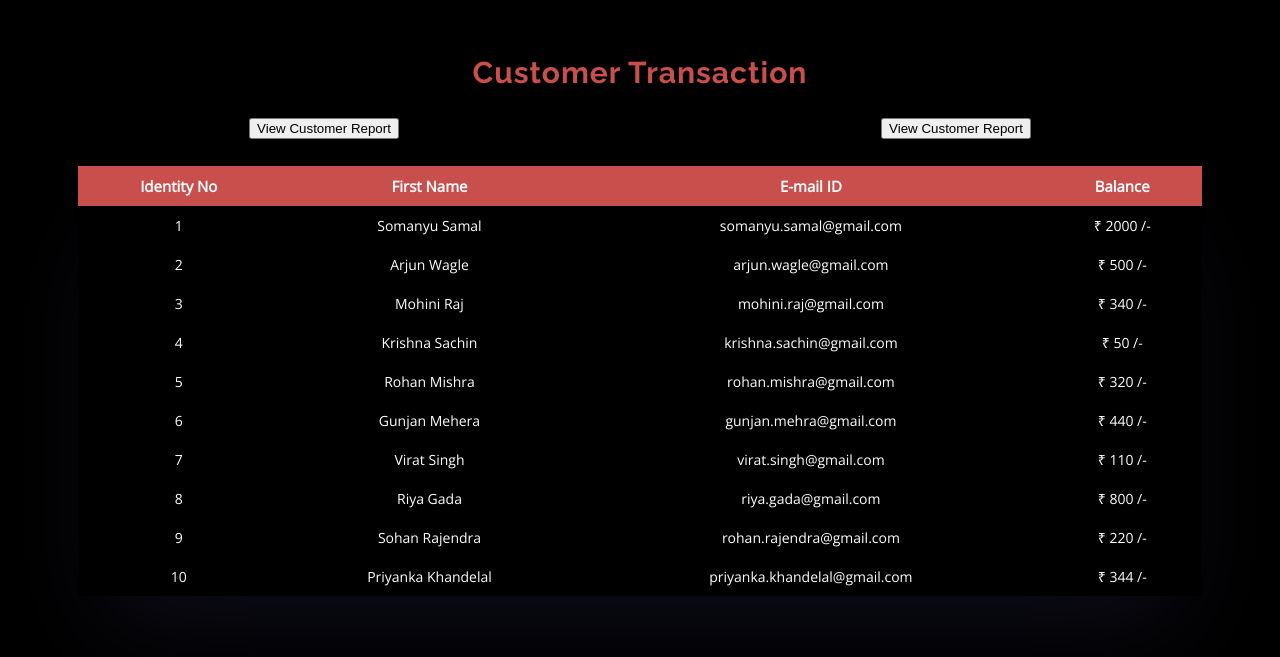
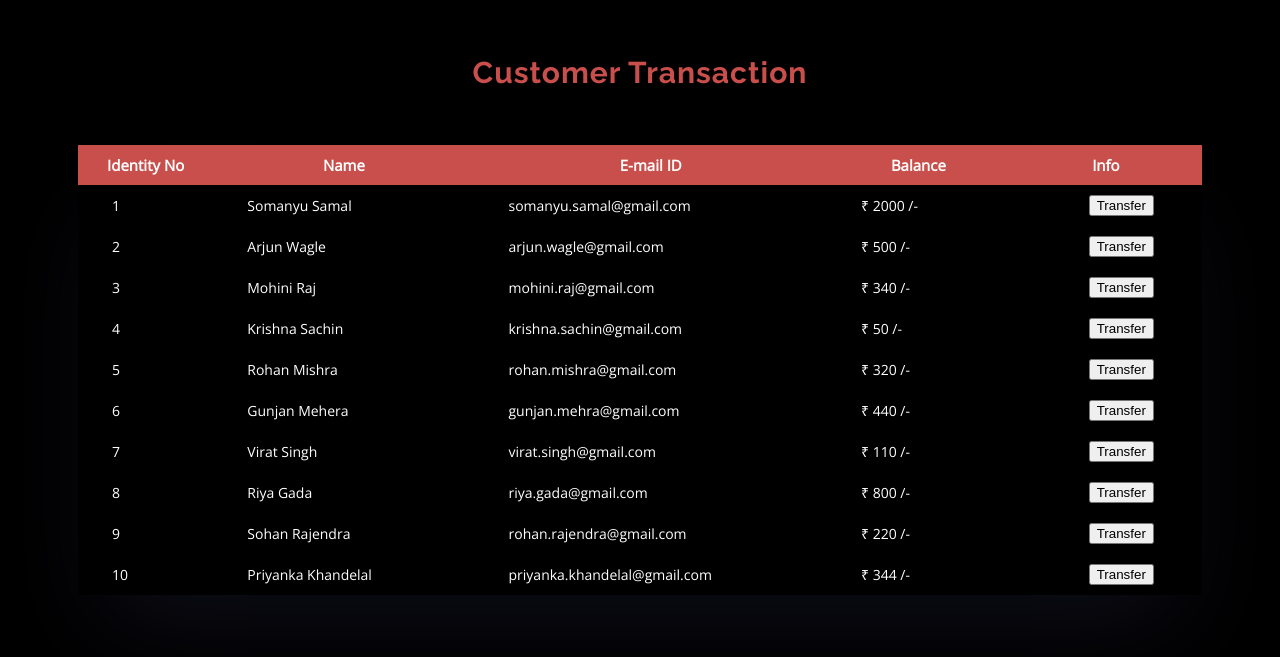
Before and after one commit to Somanyu/Banking-System, a PHP site: page /customers/customer.php in a window 1280 px wide. Shown: the top 657 px of the page. Run offline with PHP 8.4, Linux system fonts and the light colour scheme; data comes from the database, SQL or seed files in the repository.

Commit message:
Modified customer.php

```diff
--- a/customers/customer.php
+++ b/customers/customer.php
@@ -65,7 +65,7 @@ $mysqli->close();
 			/* Table Styles */
 
 			.table-wrapper{
-				margin: 10px 70px 70px;
+				margin: 10px 70px 30px;
 				box-shadow: rgba(50, 50, 93, 0.25) 0px 50px 100px -20px, rgba(0, 0, 0, 0.3) 0px 30px 60px -30px;
 			}
 
@@ -81,39 +81,55 @@ $mysqli->close();
 			}
 
 			.fl-table td, .fl-table th {
-				text-align: center;
+				text-align: left;
 				padding: 10px;
 				font-family: "Open Sans", sans-serif;
 				font-size: 15px;
+
 			}
 
 			.fl-table td {
 				border-right: 0px solid #f8f8f8;
 				font-size: 14px;
 				color: #fff;
+				padding-right: 50pt;
+				display: table-cell;
+				padding-left: 34px;
+			}
+
+			.data-row:hover {
+				background-color: rgb(59, 60, 61);
 			}
 
 			.fl-table thead th {
 				color: #ffffff;
 				background: #c84f4b;
+				text-align:center;
 			}
 
 
 			.fl-table thead th:nth-child(odd) {
 				color: #fff;
 				background: #c84f4b;
+				text-align: center;
 			}
 
 			.fl-table tr:nth-child(even) {
 				background: #F8F8F8;
 			}
 
-			.report-button {
+			/* .report-button {
 				margin-top: -20pt;
 				margin-bottom: 20pt;
 				display: flex;
 				justify-content: space-around;
-			}
+			} */
+
+			table .transfer {
+    left: 4%;
+    position: relative;
+}
+
 
 			/* Responsive */
 
@@ -185,7 +201,7 @@ $mysqli->close();
 
 <body>
 		<h2 class="customer-heading">Customer Transaction</h2>
-		<div class="report-button">
+		<!-- <div class="report-button">
         	<a href="#">
           		<button class="customer-report" type="button">
             		View Customer Report
@@ -196,15 +212,16 @@ $mysqli->close();
             		View Customer Report
           		</button>
         	</a>
-      	</div>
+      	</div> -->
 		<div class="table-wrapper">
 			<table class="fl-table">
 				<thead>
 					<tr>
 						<th>Identity No</th>
-						<th>First Name</th>
+						<th>Name</th>
 						<th>E-mail ID</th>
 						<th>Balance</th>
+						<th>Info</th>
 					</tr>
 				</thead>
 				<?php
@@ -212,11 +229,18 @@ $mysqli->close();
          			{
      			?>
 				<tbody>
-			    	<tr>
+			    	<tr class="data-row">
         				<td><?php echo $rows['Identity No'];?></td>
          				<td><?php echo $rows['First Name'];?></td>
          				<td><?php echo $rows['E-mail ID'];?></td>
          				<td>₹ <?php echo $rows['Balance'];?> /-</td>
+         				<td class="transfer">
+							<a href="./customers/exam.php">
+          						<button class="customer-report" type="button">
+            						Transfer
+          						</button>
+        					</a>
+						</td>
      				</tr>
 				</tbody>
 				<?php
```
